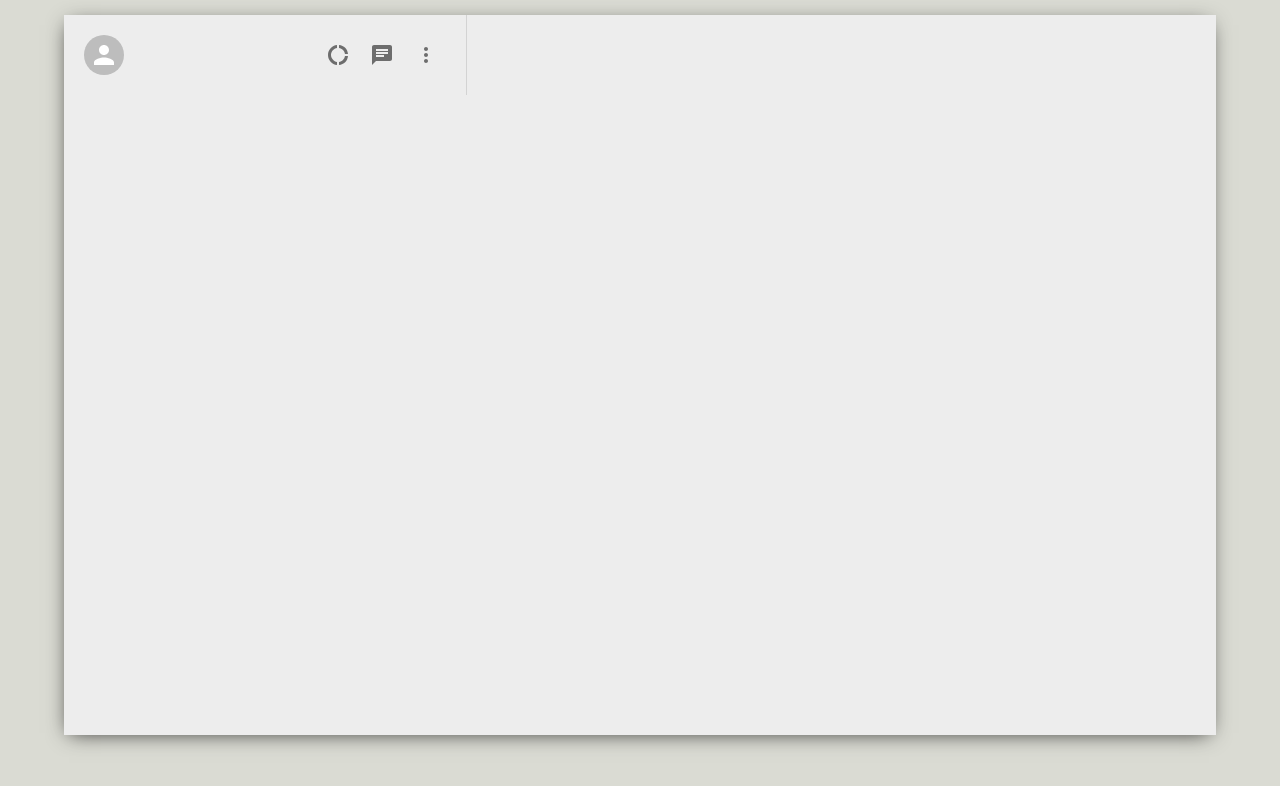
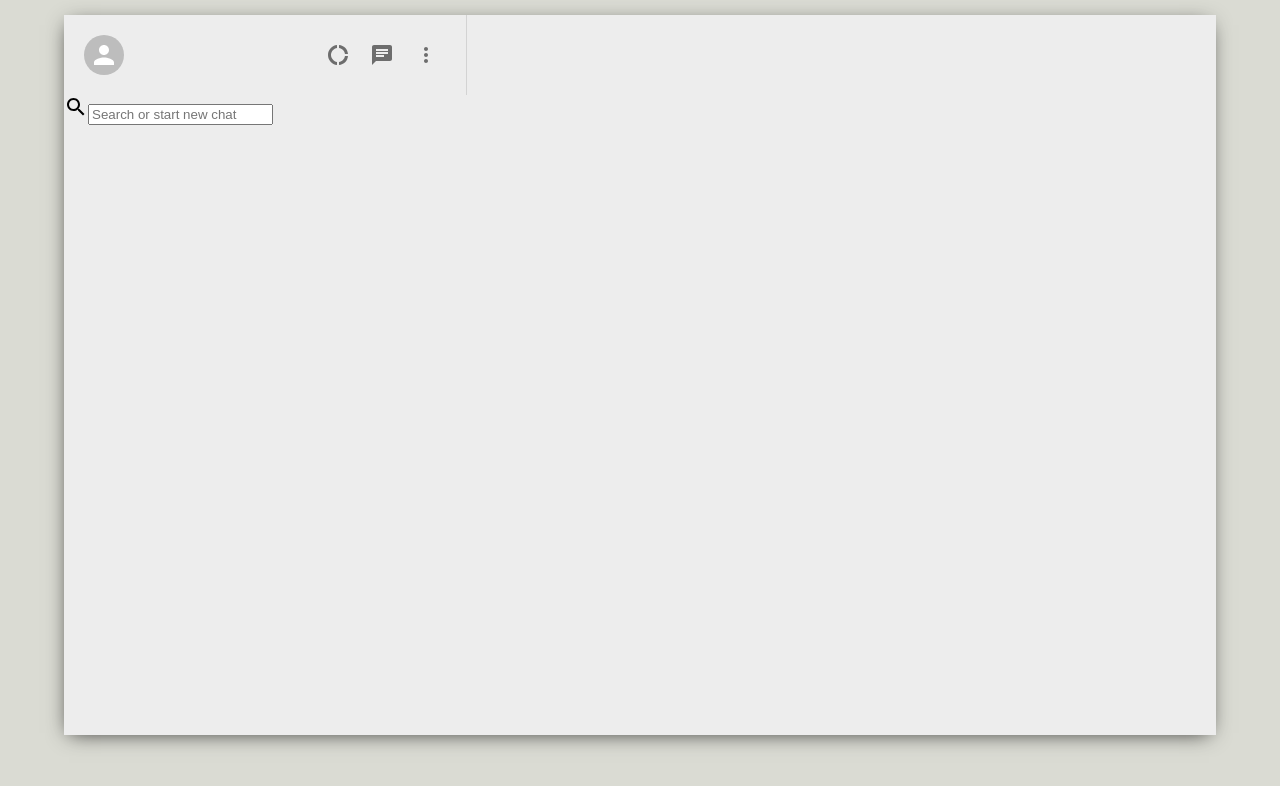
Before and after one commit to bhatiakanishk/React-WhatApp-Clone, a React (Create React App) app in the folder whatsapp-clone/: page / in a window 1280 px wide. Shown: the top 786 px of the page. Built offline with nearby package versions, Linux system fonts and the light colour scheme.

Commit message:
Update Sidebar.js

```diff
--- a/whatsapp-clone/src/Sidebar.js
+++ b/whatsapp-clone/src/Sidebar.js
@@ -3,6 +3,7 @@
 import DonutLargeIcon from '@mui/icons-material/DonutLarge';
 import ChatIcon from '@mui/icons-material/Chat';
 import MoreVertIcon from '@mui/icons-material/MoreVert';
+import SearchIcon from '@mui/icons-material/Search';
 import './Sidebar.css';
 
 function Sidebar() {
@@ -23,7 +24,10 @@
             </div>
         </div>
         <div className="sidebar_search">
-
+            <div className="sidebar_searchContainer">
+                <SearchIcon />
+                <input placeholder="Search or start new chat" type="text" />
+            </div>
         </div>
         <div className="sidebar_chats">
 
```
